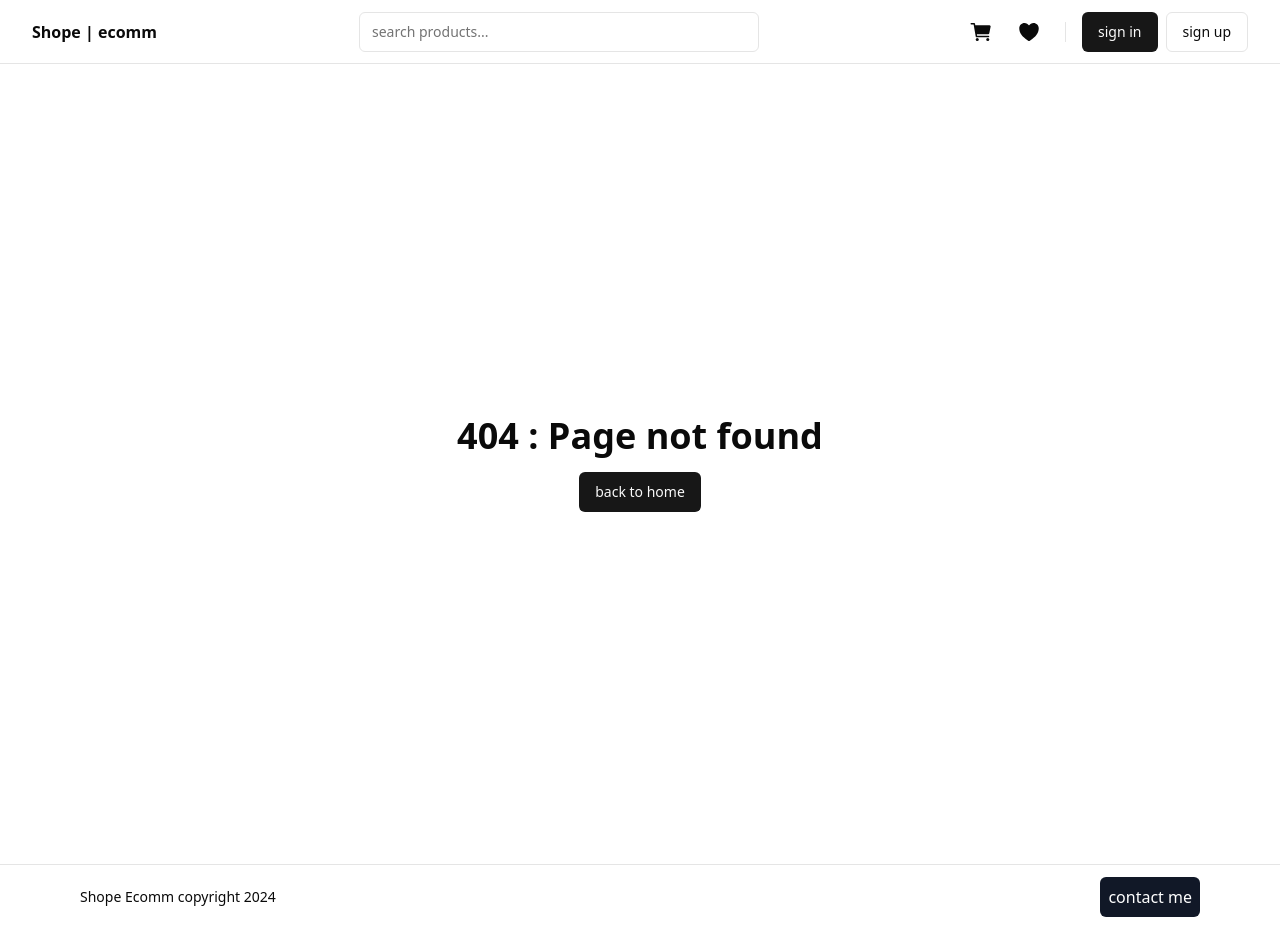
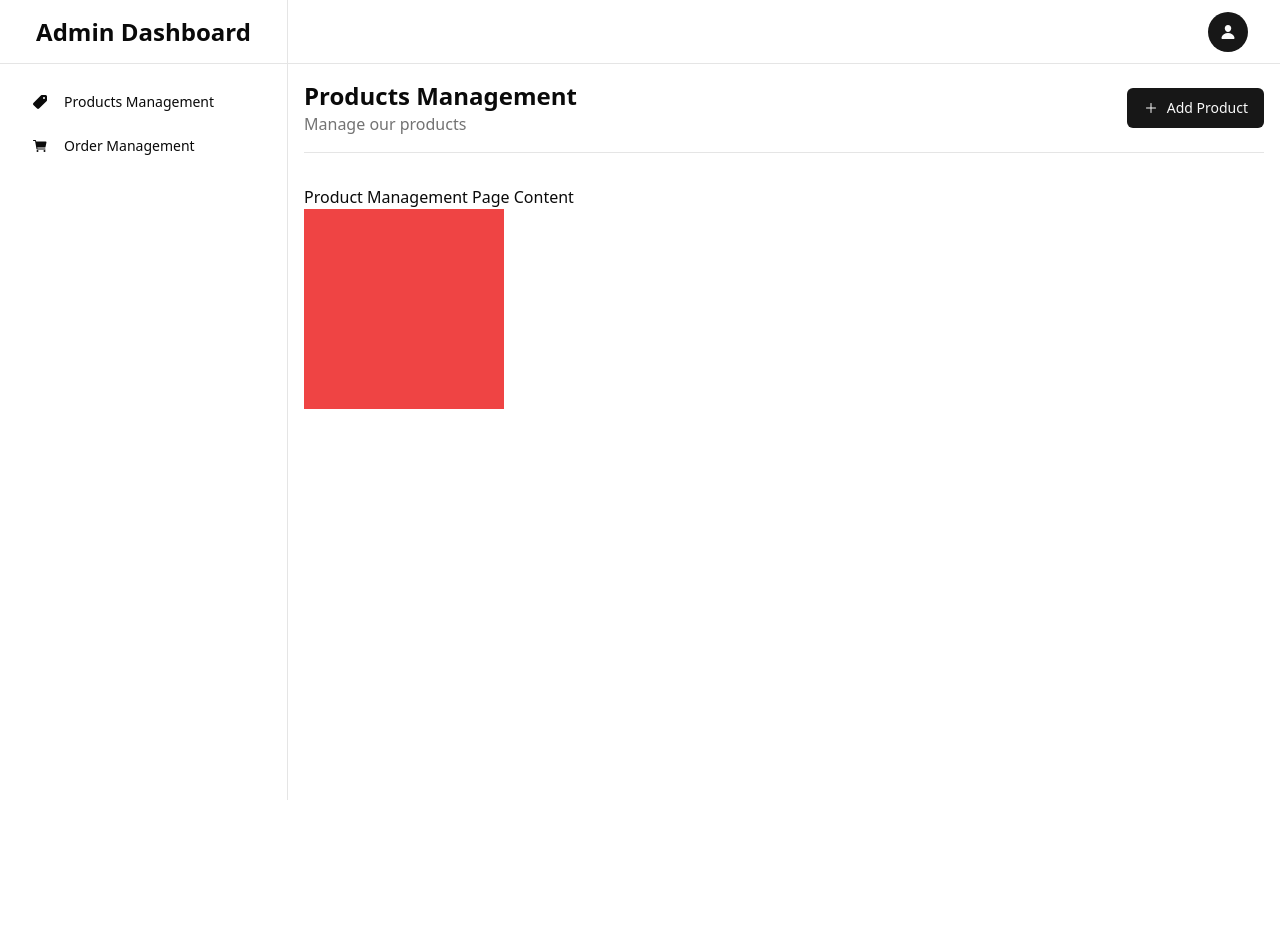
Before and after one commit to GarryAma/react-redux-practice, a React (Vite) app: page /admin/products in a window 1280 px wide. Before the commit this address had no page. After the commit the page ends 800 px from the top, so only its background shows below. Built offline with nearby package versions, Linux system fonts and the light colour scheme.

Commit message:
layout admin dashboard done

```diff
--- a/src/App.jsx
+++ b/src/App.jsx
@@ -2,24 +2,28 @@ import { Footer } from "./components/Footer";
 import { Header } from "./components/Header";
 import { CartPage } from "./components/pages/CartPage";
 import { HomePage } from "./components/pages/HomePage";
-import { Routes, Route } from "react-router-dom";
+import { Routes, Route, useLocation } from "react-router-dom";
 import { NotFoundPage } from "./components/pages/NotFoundPage";
 import { LoginPage } from "./components/pages/LoginPage";
 import { LoginPageReactHookForm } from "./components/pages/LoginPageReactHookForm";
 import { ProductDetailsPage } from "./components/pages/ProductDetailsPage";
+import { ProductManagementPage } from "./components/pages/admin/ProductManagementPage";
 
 function App() {
+  const { pathname } = useLocation();
   return (
     <>
-      <Header />
+      {!pathname.startsWith("/admin") ? <Header /> : null}
+
       <Routes>
         <Route path="/" element={<HomePage />} />
         <Route path="/cart" element={<CartPage />} />
         <Route path="/login" element={<LoginPageReactHookForm />} />
         <Route path="/products/:productId" element={<ProductDetailsPage />} />
+        <Route path="/admin/products" element={<ProductManagementPage />} />
         <Route path="*" element={<NotFoundPage />} />
       </Routes>
-      <Footer />
+      {!pathname.startsWith("/admin") ? <Footer /> : null}
     </>
   );
 }
--- /dev/null
+++ b/src/components/layout/AdminLayout.jsx
@@ -0,0 +1,69 @@
+import React from "react";
+import { Button } from "../ui/button";
+import { IoAdd, IoCart, IoPerson, IoPricetag } from "react-icons/io5";
+
+const SideBarItem = (props) => {
+  const { icon, text } = props;
+  return (
+    <Button
+      variant="ghost"
+      size="lg"
+      className="w-full rounded-none justify-start"
+    >
+      {icon}
+      {text}
+    </Button>
+  );
+};
+
+export const AdminLayout = ({
+  title = "dummy title",
+  description = "dummy description",
+  rightSection,
+  children,
+}) => {
+  return (
+    <div className="flex">
+      <aside className="w-72 border-r h-screen ">
+        <div className="h-16 flex-col flex items-center justify-center border-b">
+          <h2 className="font-semibold text-2xl">Admin Dashboard</h2>
+        </div>
+        <div className="flex flex-col space-y-0 py-4">
+          {/* <Button
+            variant="ghost"
+            size="lg"
+            className="w-full rounded-none justify-start"
+          >
+            <IoPricetag className="h-4 w-4 mr-4" />
+            Products Management
+          </Button> */}
+          <SideBarItem
+            text="Products Management"
+            icon={<IoPricetag className="h-4 w-4 mr-4" />}
+          />
+          <SideBarItem
+            text="Order Management"
+            icon={<IoCart className="h-4 w-4 mr-4" />}
+          />
+        </div>
+      </aside>
+      <div className="flex-1">
+        <header className="h-16 border-b w-full flex justify-end items-center px-8">
+          <Button className="rounded-full" size="icon">
+            <IoPerson className="w-4 h-4" />
+          </Button>
+        </header>
+        <main className="flex flex-col p-4">
+          <div className="flex justify-between items-center pb-4 border-b mb-8">
+            <div>
+              <h1 className="font-bold text-2xl">{title}</h1>
+              <p className="text-muted-foreground">{description}</p>
+            </div>
+            {rightSection}
+          </div>
+          {children}
+        </main>
+      </div>
+    </div>
+  );
+};
--- a/src/components/pages/HomePage.jsx
+++ b/src/components/pages/HomePage.jsx
@@ -46,7 +46,6 @@ export const HomePage = () => {
     <>
       {/* <Header /> */}
       <main className=" min-h-[90vh]  max-w-screen-md mx-auto px-4 mt-8 ">
-        <Skeleton className="w-[300px] h-[50px]" />
         <div className="pb-20 mx-auto text-center flex flex-col items center max-w-3xl">
           <h1 className="text-4xl font-bold tracking-tight text-gray-900 sm:text-6xl">
             Become a Trend with us
--- a/src/components/pages/ProductDetailsPage.jsx
+++ b/src/components/pages/ProductDetailsPage.jsx
@@ -74,7 +74,7 @@ export const ProductDetailsPage = () => {
       {isLoading ? (
         <ProductDetailSkeleton />
       ) : (
-        <div className="grid grid-cols-2 gap-8">
+        <div className="grid sm:grid-cols-2 grid-rows-2 gap-8">
           <img
             src={product?.image}
             alt={product?.name}
--- /dev/null
+++ b/src/components/pages/admin/ProductManagementPage.jsx
@@ -0,0 +1,24 @@
+import { AdminLayout } from "@/components/layout/AdminLayout";
+import { Button } from "@/components/ui/button";
+import React from "react";
+import { IoAdd } from "react-icons/io5";
+
+export const ProductManagementPage = () => {
+  return (
+    <div>
+      <AdminLayout
+        title="Products Management"
+        description="Manage our products"
+        rightSection={
+          <Button>
+            <IoAdd className="h-4 w-4 mr-2" />
+            Add Product
+          </Button>
+        }
+      >
+        <h1>Product Management Page Content</h1>
+        <div className="w-[200px] h-[200px] bg-red-500"></div>
+      </AdminLayout>
+    </div>
+  );
+};
```
